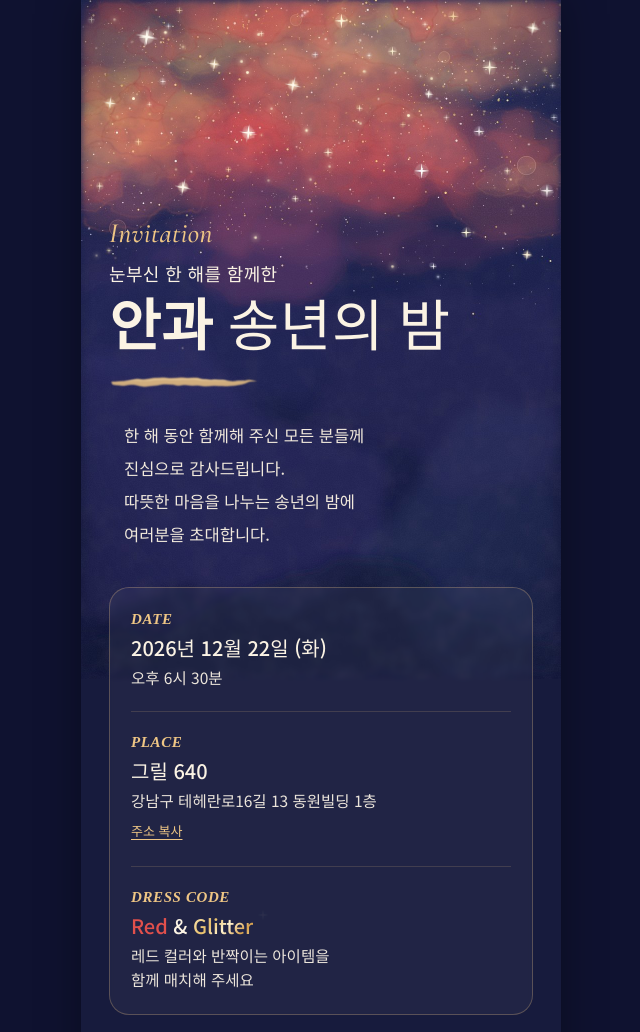
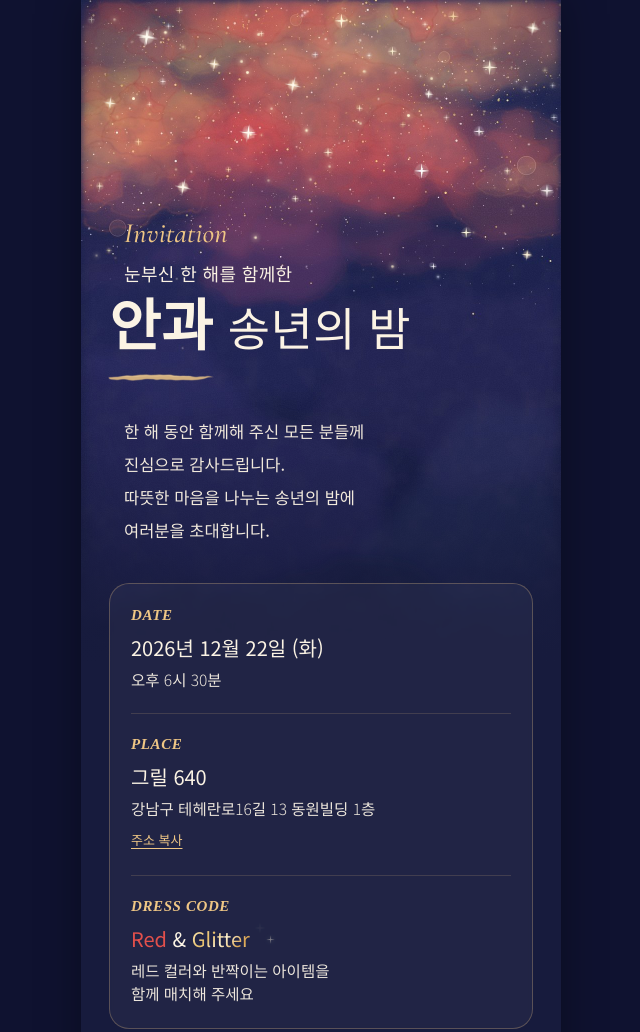
Before and after one commit to minyun-e/Yonsei-invitation, a plain HTML site: page 2026-YEAREND/index.html in a window 1280 px wide. Shown: the top 1032 px of the page, without its empty margins (319-959 px from the left). Drawn offline with nearby package versions, Linux system fonts and the light colour scheme.

Commit message:
style: polish 2026 year-end invitation layout, fonts, and map link

```diff
--- a/2026-YEAREND/index.html
+++ b/2026-YEAREND/index.html
@@ -12,9 +12,9 @@
   <meta property="og:type" content="website">
   <meta property="og:site_name" content="강남세브란스병원 안과">
   <meta property="og:title" content="안과 송년의 밤">
-  <meta property="og:description" content="2026년 12월 22일(화) 오후 6시 30분 · 그릴 640">
-  <meta property="og:image" content="https://gangnam-eye-yearend.vercel.app/assets/og.jpg?v=2">
-  <meta property="og:image:secure_url" content="https://gangnam-eye-yearend.vercel.app/assets/og.jpg?v=2">
+  <meta property="og:description" content="2026년 12월 22일(화) 6:30 PM · 그릴 640">
+  <meta property="og:image" content="https://gangnam-eye-yearend.vercel.app/assets/og.jpg?v=3">
+  <meta property="og:image:secure_url" content="https://gangnam-eye-yearend.vercel.app/assets/og.jpg?v=3">
   <meta property="og:image:width" content="1200">
   <meta property="og:image:height" content="630">
   <meta property="og:url" content="https://gangnam-eye-yearend.vercel.app/">
@@ -22,13 +22,13 @@
   <!-- Twitter Card -->
   <meta name="twitter:card" content="summary_large_image">
   <meta name="twitter:title" content="안과 송년의 밤">
-  <meta name="twitter:description" content="2026년 12월 22일(화) 오후 6시 30분 · 그릴 640">
-  <meta name="twitter:image" content="https://gangnam-eye-yearend.vercel.app/assets/og.jpg?v=2">
+  <meta name="twitter:description" content="2026년 12월 22일(화) 6:30 PM · 그릴 640">
+  <meta name="twitter:image" content="https://gangnam-eye-yearend.vercel.app/assets/og.jpg?v=3">
 
   <link rel="preconnect" href="https://fonts.googleapis.com">
   <link rel="preconnect" href="https://fonts.gstatic.com" crossorigin>
   <link
-    href="https://fonts.googleapis.com/css2?family=Cormorant+Garamond:ital,wght@0,600;1,500&family=Josefin+Sans:wght@300&family=Noto+Serif+KR:wght@400;500;600;700;800;900&family=Noto+Sans+KR:wght@300;400;500&display=swap"
+    href="https://fonts.googleapis.com/css2?family=Cormorant+Garamond:ital,wght@0,300..700;1,300..700&family=Josefin+Sans:wght@100..700&family=Noto+Serif+KR:wght@200..900&family=Noto+Sans+KR:wght@100..900&display=swap"
     rel="stylesheet">
 
   <style>
@@ -66,9 +66,29 @@
       max-width: 480px;
       position: relative;
       overflow: hidden;
-      background: var(--night) url("assets/bg.jpg") no-repeat center top / 100% auto;
+      background: var(--night);
       box-shadow: 0 0 40px rgba(0, 0, 0, .35);
       padding: 0 28px;
+      isolation: isolate;
+    }
+
+    .page::before {
+      content: "";
+      position: absolute;
+      left: 0;
+      top: 0;
+      width: 100%;
+      aspect-ratio: 960 / 1358;
+      background:
+        linear-gradient(to bottom,
+          rgba(23, 27, 61, 0) 55%,
+          rgba(23, 27, 61, .14) 68%,
+          rgba(23, 27, 61, .45) 79%,
+          rgba(23, 27, 61, .82) 89%,
+          var(--night) 98%),
+        url("assets/bg.jpg") no-repeat center top / 100% 100%;
+      pointer-events: none;
+      z-index: -1;
     }
 
     /* twinkling stars over the watercolor sky (positions match the painted stars) */
@@ -143,14 +163,16 @@
       font-weight: 500;
       font-size: 28px;
       color: var(--gold);
-      letter-spacing: .01em
+      letter-spacing: .01em;
+      margin-left: 15px
     }
 
     .lead {
       font-weight: 300;
       font-size: 18px;
       letter-spacing: .02em;
-      margin-top: 10px
+      margin-top: 10px;
+      margin-left: 15px
     }
 
     h1 {
@@ -160,23 +182,29 @@
       line-height: 1.2;
       letter-spacing: .01em;
       margin-top: 8px;
+      padding-bottom: 24px;
       word-break: keep-all
     }
 
-    /* 제목 두 부분: '안과'는 굵게, '송년의 밤'은 얇게 */
+    /* 제목 두 부분: '안과'는 굵게, '송년의 밤'은 얇고 조금 작게 */
     .h-dept {
+      position: relative;
+      display: inline-block;
       font-weight: 600
     }
 
     .h-night {
-      font-weight: 400
+      font-weight: 400;
+      font-size: .82em
     }
 
     .brush {
-      display: block;
-      width: 150px;
+      position: absolute;
+      left: -2%;
+      bottom: -0.38em;
+      width: 104%;
       height: auto;
-      margin-top: 14px
+      pointer-events: none
     }
 
     .msg {
@@ -205,7 +233,7 @@
     .row {
       display: flex;
       flex-direction: column;
-      gap: 6px
+      gap: 10px
     }
 
     .row+.row {
@@ -224,7 +252,7 @@
     }
 
     .val {
-      font-weight: 500;
+      font-weight: 400;
       font-size: 20px;
       line-height: 1.4;
       word-break: keep-all
@@ -232,11 +260,11 @@
 
     .sub {
       display: block;
-      font-weight: 400;
+      font-weight: 300;
       font-size: 15.5px;
       line-height: 1.5;
       color: var(--soft);
-      margin-top: 4px;
+      margin-top: 6px;
       word-break: keep-all
     }
 
@@ -276,6 +304,15 @@
       filter: drop-shadow(0 0 4px rgba(255, 246, 220, .7));
       color: #fff6dc;
       animation: twinkle 2.6s ease-in-out infinite
+    }
+
+    .glitter-spark.sm {
+      width: 11px;
+      height: 11px;
+      margin-left: -4px;
+      margin-top: 9px;
+      animation-duration: 2.2s;
+      animation-delay: 1.1s
     }
 
     /* ── Countdown ── */
@@ -382,12 +419,13 @@
       border-top: 1px solid rgba(255, 255, 255, .16);
       display: flex;
       align-items: center;
-      gap: 14px
+      gap: 18px
     }
 
     .foot img {
       width: 50px;
       height: 50px;
+      margin-left: 10px;
       flex: none
     }
 
@@ -526,9 +564,10 @@
     <header class="hero">
       <p class="eyebrow rise" style="animation-delay:.1s">Invitation</p>
       <p class="lead rise" style="animation-delay:.25s">눈부신 한 해를 함께한</p>
-      <h1 class="rise" style="animation-delay:.4s"><span class="h-dept">안과</span> <span class="h-night">송년의 밤</span>
+      <h1 class="rise" style="animation-delay:.4s"><span class="h-dept">안과<img class="brush rise"
+            style="animation-delay:.55s" src="assets/brush.png" alt="" aria-hidden="true"></span> <span
+          class="h-night">송년의 밤</span>
       </h1>
-      <img class="brush rise" style="animation-delay:.55s" src="assets/brush.png" alt="" aria-hidden="true">
     </header>
 
     <p class="msg rise" style="animation-delay:.7s">
@@ -551,6 +590,8 @@
         <span class="lab">DRESS CODE</span>
         <span class="val"><span class="red">Red</span> &amp; <span class="glitter">Glitter</span><svg
             class="glitter-spark" viewBox="0 0 24 24" aria-hidden="true">
+            <path fill="currentColor" d="M12 0l1.4 10.6L24 12l-10.6 1.4L12 24l-1.4-10.6L0 12l10.6-1.4z" />
+          </svg><svg class="glitter-spark sm" viewBox="0 0 24 24" aria-hidden="true">
             <path fill="currentColor" d="M12 0l1.4 10.6L24 12l-10.6 1.4L12 24l-1.4-10.6L0 12l10.6-1.4z" />
           </svg><span class="sub">레드 컬러와 반짝이는 아이템을<br>함께 매치해 주세요</span></span>
       </div>
@@ -612,7 +653,7 @@
       placeName: "그릴 640",                         // 장소 이름
       placeSub: "강남구 테헤란로16길 13 동원빌딩 1층",   // 주소
       copyAddress: "서울 강남구 테헤란로16길 13 동원빌딩 1층", // '주소 복사' 때 복사되는 주소
-      mapUrl: "https://map.naver.com/p/search/" + encodeURIComponent("서울 강남구 테헤란로16길 13"), // 네이버 지도 공유 링크(naver.me/...)로 바꿔도 됩니다
+      mapUrl: "https://naver.me/xtgpKynn", // 네이버 지도 공유 링크(naver.me/...)로 바꿔도 됩니다
       rsvpUrl: ""                                    // 구글폼 등 회신 링크 (비워두면 버튼 숨김)
     };
     /* ============================================ */
```
Also changed, not shown: 2026-YEAREND/assets/og.jpg.
